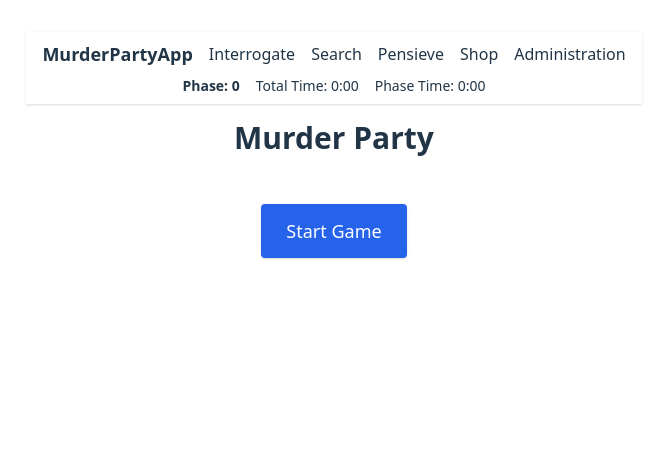
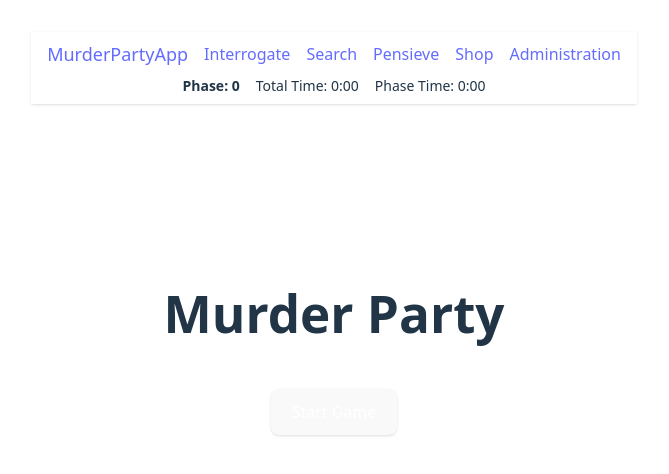
Before and after one commit to Maugrey/murder-party-app2, a React (Vite) app: page / in a window 1280 px wide. Shown: the top 474 px of the page, without its empty margins (306-975 px from the left). Built offline with nearby package versions, Linux system fonts and the light colour scheme.

Commit message:
fix tailwind again

```diff
--- a/package.json
+++ b/package.json
@@ -10,18 +10,18 @@
     "preview": "vite preview"
   },
   "dependencies": {
+    "@tailwindcss/vite": "^4.1.4",
     "autoprefixer": "^10.4.21",
     "i18next": "^25.0.1",
-    "postcss": "^8.5.3",
     "react": "^19.1.0",
     "react-dom": "^19.1.0",
     "react-i18next": "^15.5.1",
     "react-router-dom": "^7.5.1",
+    "tailwindcss": "^4.1.4",
     "zustand": "^5.0.3"
   },
   "devDependencies": {
     "@eslint/js": "^9.22.0",
-    "@tailwindcss/postcss7-compat": "^2.2.17",
     "@types/react": "^19.1.2",
     "@types/react-dom": "^19.1.2",
     "@vitejs/plugin-react": "^4.4.1",
@@ -29,7 +29,6 @@
     "eslint-plugin-react-hooks": "^5.2.0",
     "eslint-plugin-react-refresh": "^0.4.19",
     "globals": "^16.0.0",
-    "tailwindcss": "^4.1.4",
     "typescript": "~5.7.2",
     "typescript-eslint": "^8.26.1",
     "vite": "^6.3.2"
--- a/src/App.css
+++ b/src/App.css
@@ -1,6 +1,4 @@
-@tailwind base;
-@tailwind components;
-@tailwind utilities;
+@import "tailwindcss";
 
 #root {
   max-width: 1280px;
--- a/src/index.css
+++ b/src/index.css
@@ -1,6 +1,4 @@
-@tailwind base;
-@tailwind components;
-@tailwind utilities;
+@import "tailwindcss";
 
 :root {
   font-family: system-ui, Avenir, Helvetica, Arial, sans-serif;
--- a/tailwind.config.js
+++ b/tailwind.config.js
@@ -1,10 +1,17 @@
 export default {
   content: [
     "./index.html",
-    "./src/**/*.{js,ts,jsx,tsx}"
+    "./src/**/*.{js,ts,jsx,tsx}",
   ],
   theme: {
+    screens: {
+      'sm': '640px',
+      'md': '768px',
+      'lg': '1024px',
+      'xl': '1280px',
+      '2xl': '1536px',
+    },
     extend: {},
   },
   plugins: [],
-};
+}
--- a/vite.config.ts
+++ b/vite.config.ts
@@ -1,15 +1,7 @@
 import { defineConfig } from 'vite';
-import postcss from 'postcss';
-import tailwindcss from '@tailwindcss/postcss7-compat';
-import React from '@vitejs/plugin-react';
-// Ajout d'une déclaration pour le module manquant
-declare module '@tailwindcss/postcss7-compat';
+import react from '@vitejs/plugin-react';
+import tailwindcss from '@tailwindcss/vite'
 
 export default defineConfig({
-  plugins: [React()],
-  css: {
-    postcss: {
-      plugins: [postcss(), tailwindcss()],
-    },
-  },
+  plugins: [react(),tailwindcss()]
 });
```
Also changed, not shown: 1 other file (tests, documents, lock files or other folders).
